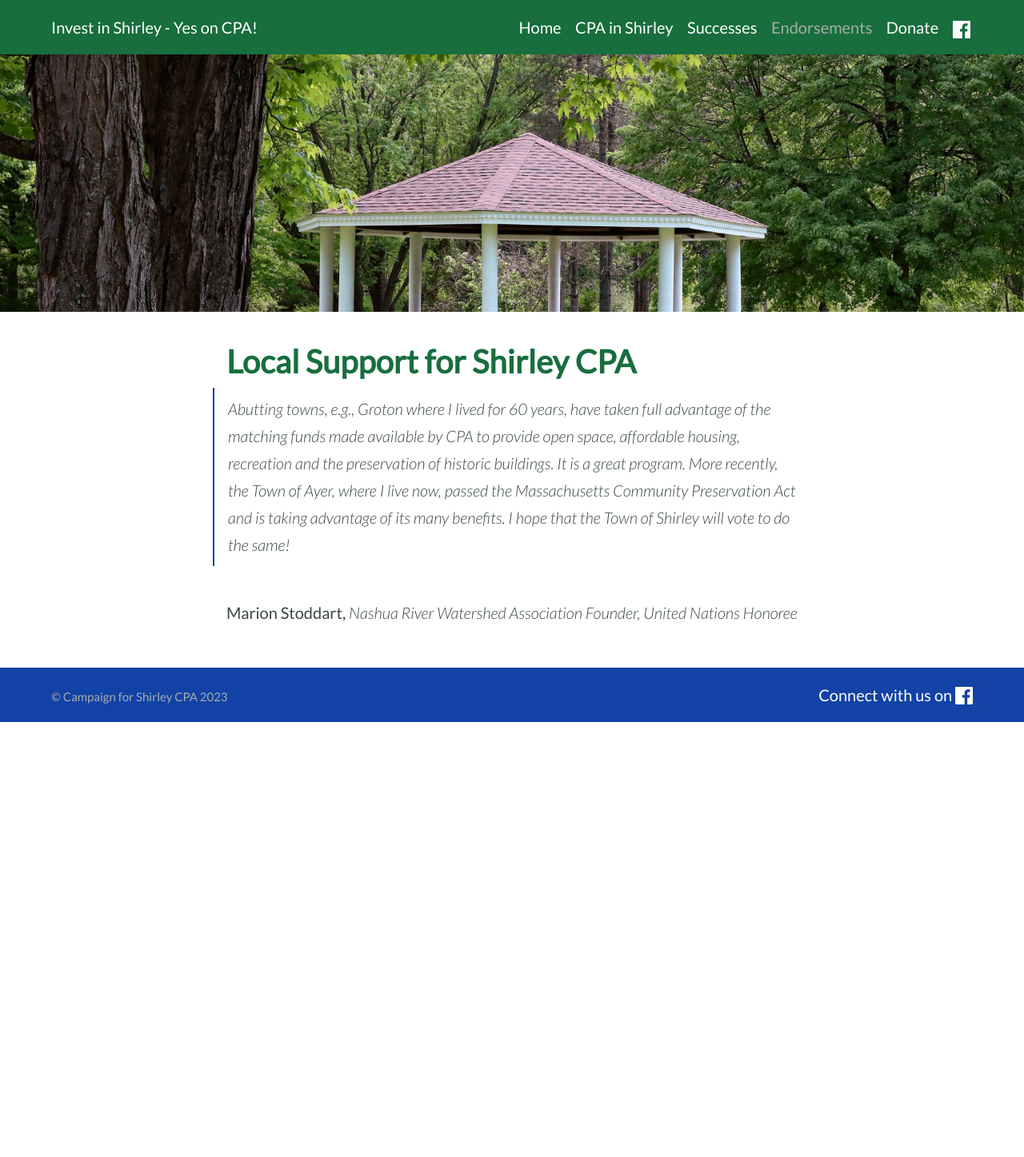
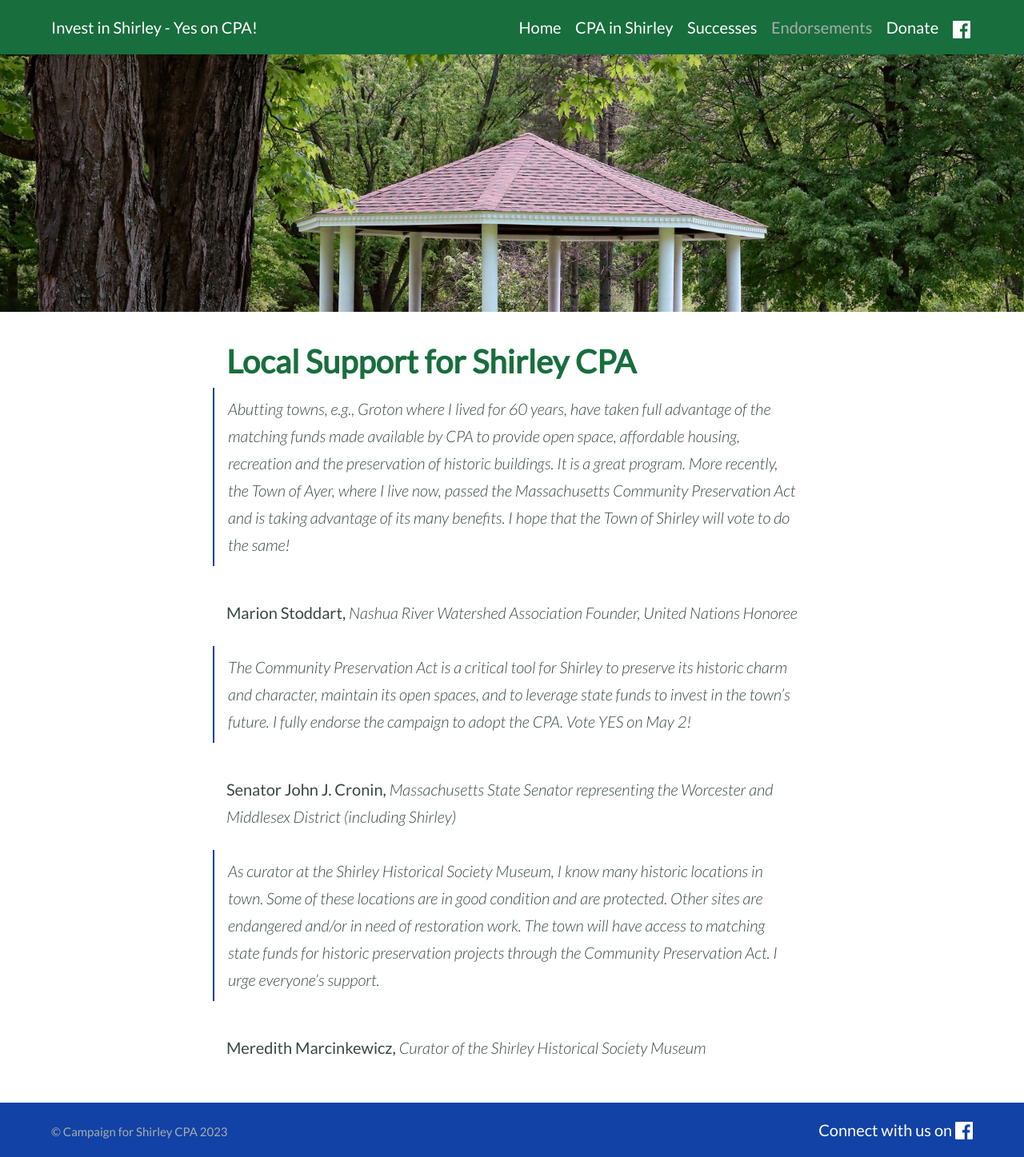
Before and after one commit to dbeard/campaignforshirleycpa.com, a Jekyll site: the page built from endorsements.md, in a window 1280 px wide. Shown: the whole page at 80% size. Built offline with Jekyll 4.4.1, drawn with Linux system fonts in a browser that asks for light colours; before the commit the page ends 903 px from its top, so only the background shows below that.

Commit message:
Added endorsements

```diff
--- a/endorsements.md
+++ b/endorsements.md
@@ -7,3 +7,11 @@ excerpt:
 > Abutting towns, e.g., Groton where I lived for 60 years, have taken full advantage of the matching funds made available by CPA to provide open space, affordable housing, recreation and the preservation of historic buildings. It is a great program. More recently, the Town of Ayer, where I live now, passed the Massachusetts Community Preservation Act and is taking advantage of its many benefits. I hope that the Town of Shirley will vote to do the same!
 
 Marion Stoddart, *Nashua River Watershed Association Founder, United Nations Honoree*
+
+> The Community Preservation Act is a critical tool for Shirley to preserve its historic charm and character, maintain its open spaces, and to leverage state funds to invest in the town’s future. I fully endorse the campaign to adopt the CPA. Vote YES on May 2!
+
+Senator John J. Cronin, *Massachusetts State Senator representing the Worcester and Middlesex District (including Shirley)*
+
+> As curator at the Shirley Historical Society Museum, I know many historic locations in town. Some of these locations are in good condition and are protected. Other sites are endangered and/or in need of restoration work. The town will have access to matching state funds for historic preservation projects through the Community Preservation Act. I urge everyone’s support.
+
+Meredith Marcinkewicz, *Curator of the Shirley Historical Society Museum*
```
